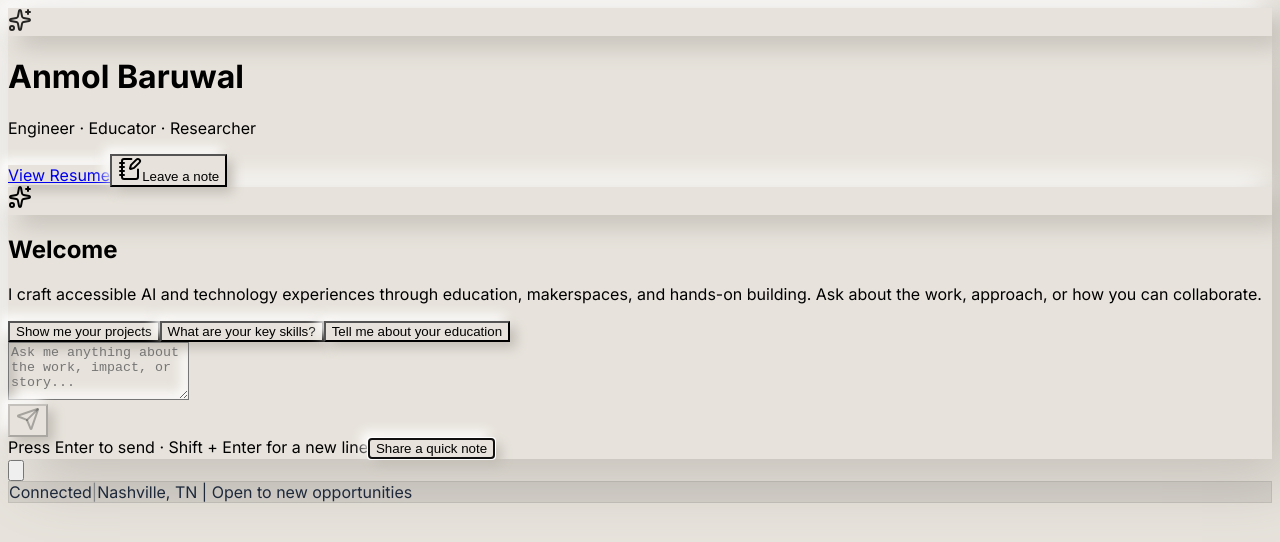
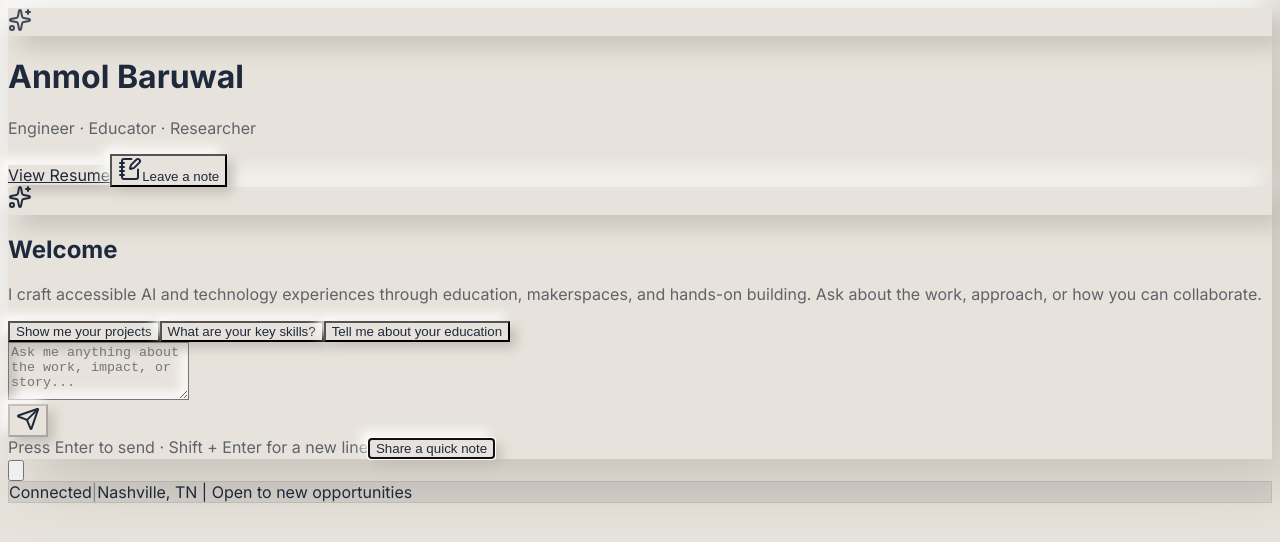
Before and after one commit to Anmolbaral/PersonalWebsite-Anmol, a React (Vite) app in the folder frontend/: page / in a window 1280 px wide. Shown: the top 542 px of the page. Built offline with nearby package versions, Linux system fonts and the light colour scheme.

Commit message:
Dark theme updated

```diff
--- a/frontend/src/components/ChatWindow.tsx
+++ b/frontend/src/components/ChatWindow.tsx
@@ -77,11 +77,11 @@ const ChatWindow: React.FC<ChatWindowProps> = ({ messages, isLoading, onSendMess
                   boxShadow: 'var(--shadow-card)',
                 }}
               >
-                <Sparkles className="w-6 h-6 text-stone-700 animate-pulse-subtle" />
+                <Sparkles className="w-6 h-6 animate-pulse-subtle" style={{ color: 'var(--text-primary)' }} />
               </div>
               <div>
-                <h1 className="text-xl md:text-2xl font-semibold text-stone-800">Anmol Baruwal</h1>
-                <p className="text-sm text-stone-500">Engineer · Educator · Researcher</p>
+                <h1 className="text-xl md:text-2xl font-semibold" style={{ color: 'var(--text-primary)' }}>Anmol Baruwal</h1>
+                <p className="text-sm" style={{ color: 'var(--text-secondary)' }}>Engineer · Educator · Researcher</p>
               </div>
             </div>
             <div className="flex items-center gap-3 flex-wrap">
@@ -89,20 +89,22 @@ const ChatWindow: React.FC<ChatWindowProps> = ({ messages, isLoading, onSendMess
                 href="/api/resume"
                 target="_blank"
                 rel="noopener noreferrer"
-                className="text-sm font-medium text-stone-700 px-4 py-3 rounded-xl transition-all"
+                className="text-sm font-medium px-4 py-3 rounded-xl transition-all"
                 style={{
                   background: 'var(--surface)',
                   boxShadow: 'var(--shadow-button)',
+                  color: 'var(--text-primary)',
                 }}
               >
                 View Resume
               </a>
               <button
                 onClick={() => setIsLeaveNoteOpen(true)}
-                className="flex items-center gap-2 text-sm font-medium text-stone-700 px-4 py-3 rounded-xl transition-all"
+                className="flex items-center gap-2 text-sm font-medium px-4 py-3 rounded-xl transition-all"
                 style={{
                   background: 'var(--surface)',
                   boxShadow: 'var(--shadow-button)',
+                  color: 'var(--text-primary)',
                 }}
               >
                 <NotebookPen className="w-4 h-4" />
@@ -123,11 +125,11 @@ const ChatWindow: React.FC<ChatWindowProps> = ({ messages, isLoading, onSendMess
                   boxShadow: 'var(--shadow-card)',
                 }}
               >
-                <Sparkles className="w-10 h-10 text-stone-600 animate-float" />
+                <Sparkles className="w-10 h-10 animate-float" style={{ color: 'var(--text-primary)' }} />
               </div>
               <div className="space-y-2 max-w-2xl">
-                <h2 className="text-2xl font-semibold text-stone-800">Welcome</h2>
-                <p className="text-stone-600 leading-relaxed">
+                <h2 className="text-2xl font-semibold" style={{ color: 'var(--text-primary)' }}>Welcome</h2>
+                <p className="leading-relaxed" style={{ color: 'var(--text-secondary)' }}>
                   I craft accessible AI and technology experiences through education, makerspaces, and hands-on building.
                   Ask about the work, approach, or how you can collaborate.
                 </p>
@@ -138,19 +140,20 @@ const ChatWindow: React.FC<ChatWindowProps> = ({ messages, isLoading, onSendMess
                     key={prompt}
                     type="button"
                     onClick={() => handle_prompt_click(prompt)}
-                  className="px-4 py-2 text-sm text-stone-700 rounded-lg transition-all hover:scale-[1.02]"
+                  className="px-4 py-2 text-sm rounded-lg transition-all hover:scale-[1.02]"
                     style={{
                       background: 'var(--surface)',
                       boxShadow: 'var(--shadow-button)',
+                      color: 'var(--text-primary)',
                     }}
                     onMouseDown={(e) => {
-                      e.currentTarget.style.boxShadow = 'inset 5px 5px 12px #c3beb6, inset -5px -5px 12px #ffffff';
+                      e.currentTarget.style.boxShadow = 'var(--shadow-button-inset)';
                     }}
                     onMouseUp={(e) => {
-                      e.currentTarget.style.boxShadow = '5px 5px 12px #c3beb6, -5px -5px 12px #ffffff';
+                      e.currentTarget.style.boxShadow = 'var(--shadow-button)';
                     }}
                     onMouseLeave={(e) => {
-                      e.currentTarget.style.boxShadow = '5px 5px 12px #c3beb6, -5px -5px 12px #ffffff';
+                      e.currentTarget.style.boxShadow = 'var(--shadow-button)';
                     }}
                   >
                     {prompt}
@@ -174,11 +177,11 @@ const ChatWindow: React.FC<ChatWindowProps> = ({ messages, isLoading, onSendMess
                   >
                     <div className="flex gap-3 items-center">
                       <div className="flex items-center gap-1">
-                        <span className="w-2 h-2 rounded-full bg-stone-500 animate-bounce" />
-                        <span className="w-2 h-2 rounded-full bg-stone-500 animate-bounce" style={{ animationDelay: '0.12s' }} />
-                        <span className="w-2 h-2 rounded-full bg-stone-500 animate-bounce" style={{ animationDelay: '0.24s' }} />
+                        <span className="w-2 h-2 rounded-full animate-bounce" style={{ background: 'var(--text-secondary)' }} />
+                        <span className="w-2 h-2 rounded-full animate-bounce" style={{ background: 'var(--text-secondary)', animationDelay: '0.12s' }} />
+                        <span className="w-2 h-2 rounded-full animate-bounce" style={{ background: 'var(--text-secondary)', animationDelay: '0.24s' }} />
                       </div>
-                      <span className="text-xs text-stone-600 font-medium">crafting response...</span>
+                      <span className="text-xs font-medium" style={{ color: 'var(--text-secondary)' }}>crafting response...</span>
                     </div>
                   </div>
                 </div>
@@ -200,12 +203,15 @@ const ChatWindow: React.FC<ChatWindowProps> = ({ messages, isLoading, onSendMess
                   onKeyDown={handle_key_down}
                   placeholder="Ask me anything about the work, impact, or story..."
                   rows={1}
-                  className="w-full px-4 py-3 border-none rounded-xl resize-none focus:outline-none transition-all text-stone-800 placeholder-stone-400"
+                  className="w-full px-4 py-3 border-none rounded-xl resize-none focus:outline-none transition-all placeholder:text-[color:var(--text-secondary)]"
                   style={{
                     maxHeight: '140px',
                     minHeight: '52px',
                     background: 'var(--input-bg)',
                     boxShadow: 'var(--shadow-button-inset)',
+                    color: 'var(--text-primary)',
+                    caretColor: 'var(--text-primary)',
+                    transition: 'box-shadow 0.2s ease',
                   }}
                   onFocus={(e) => {
                     e.currentTarget.style.boxShadow = 'inset 7px 7px 14px var(--shadow-dark), inset -7px -7px 14px var(--shadow-light)';
@@ -218,10 +224,11 @@ const ChatWindow: React.FC<ChatWindowProps> = ({ messages, isLoading, onSendMess
               <button
                 type="submit"
                 disabled={isLoading || !inputValue.trim()}
-                className="px-5 py-3 text-stone-700 rounded-xl disabled:opacity-40 disabled:cursor-not-allowed transition-all flex items-center justify-center min-w-[52px] h-[52px] group"
+                className="px-5 py-3 rounded-xl disabled:opacity-40 disabled:cursor-not-allowed transition-all flex items-center justify-center min-w-[52px] h-[52px] group"
                 style={{
                   background: 'var(--surface)',
                   boxShadow: 'var(--shadow-button)',
+                  color: 'var(--text-primary)',
                 }}
                 onMouseDown={(e) => {
                   if (!e.currentTarget.disabled) {
@@ -242,16 +249,17 @@ const ChatWindow: React.FC<ChatWindowProps> = ({ messages, isLoading, onSendMess
                 <Send className="w-5 h-5 group-hover:translate-x-0.5 group-hover:-translate-y-0.5 transition-transform" />
               </button>
             </div>
-            <div className="flex items-center justify-between text-xs text-stone-500">
+            <div className="flex items-center justify-between text-xs" style={{ color: 'var(--text-secondary)' }}>
               <span>Press Enter to send · Shift + Enter for a new line</span>
               <button
                 type="button"
                 ref={leaveNoteButtonRef}
                 onClick={() => setIsLeaveNoteOpen(true)}
-                className="px-4 py-2 rounded-lg text-stone-700 transition-all"
+                className="px-4 py-2 rounded-lg transition-all"
                 style={{
                   background: 'var(--surface)',
                   boxShadow: 'var(--shadow-button)',
+                  color: 'var(--text-primary)',
                 }}
                 onMouseDown={(e) => {
                   e.currentTarget.style.boxShadow = 'var(--shadow-button-inset)';
```
Also changed, not shown: frontend/src/components/MessageBubble.tsx (+25 -21 lines).
